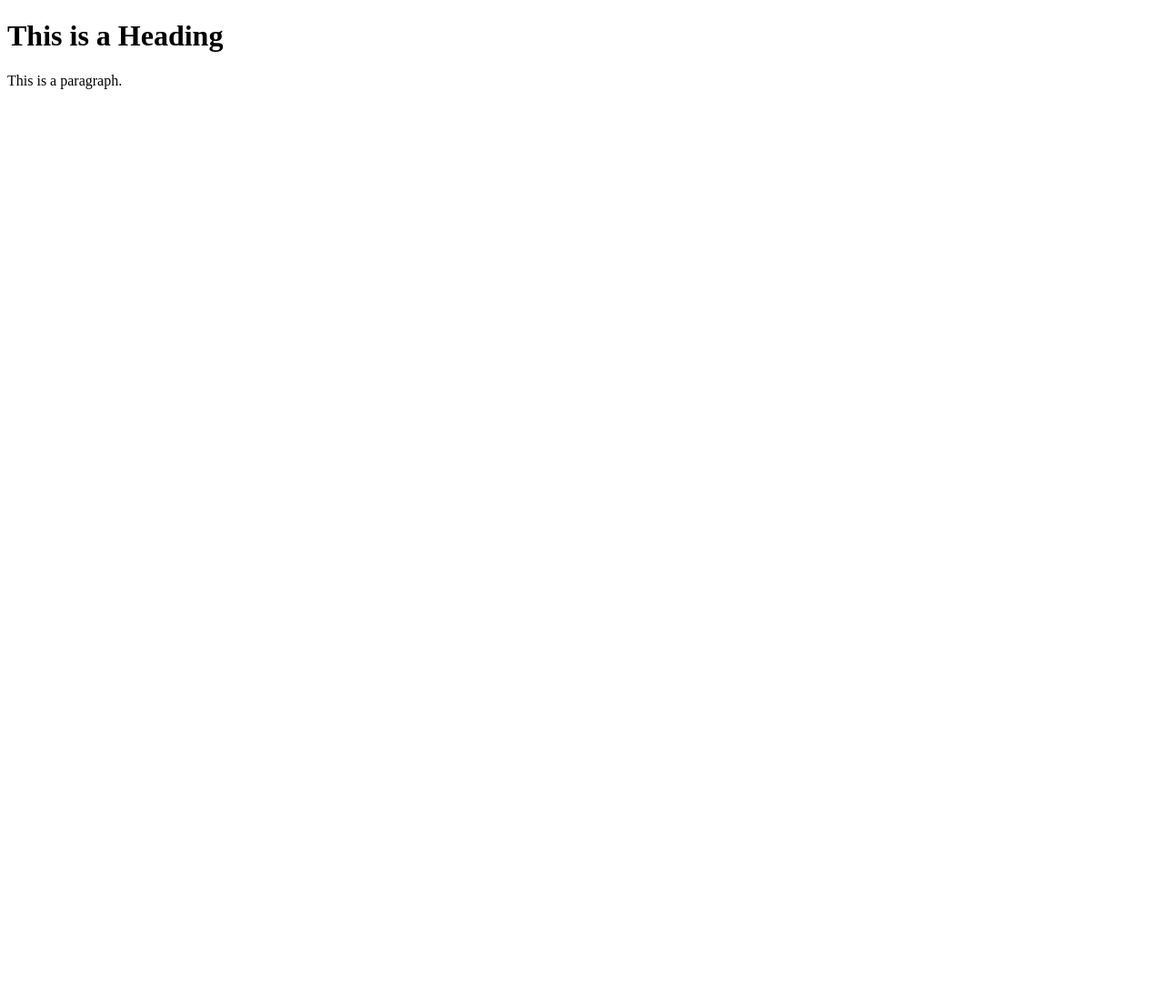
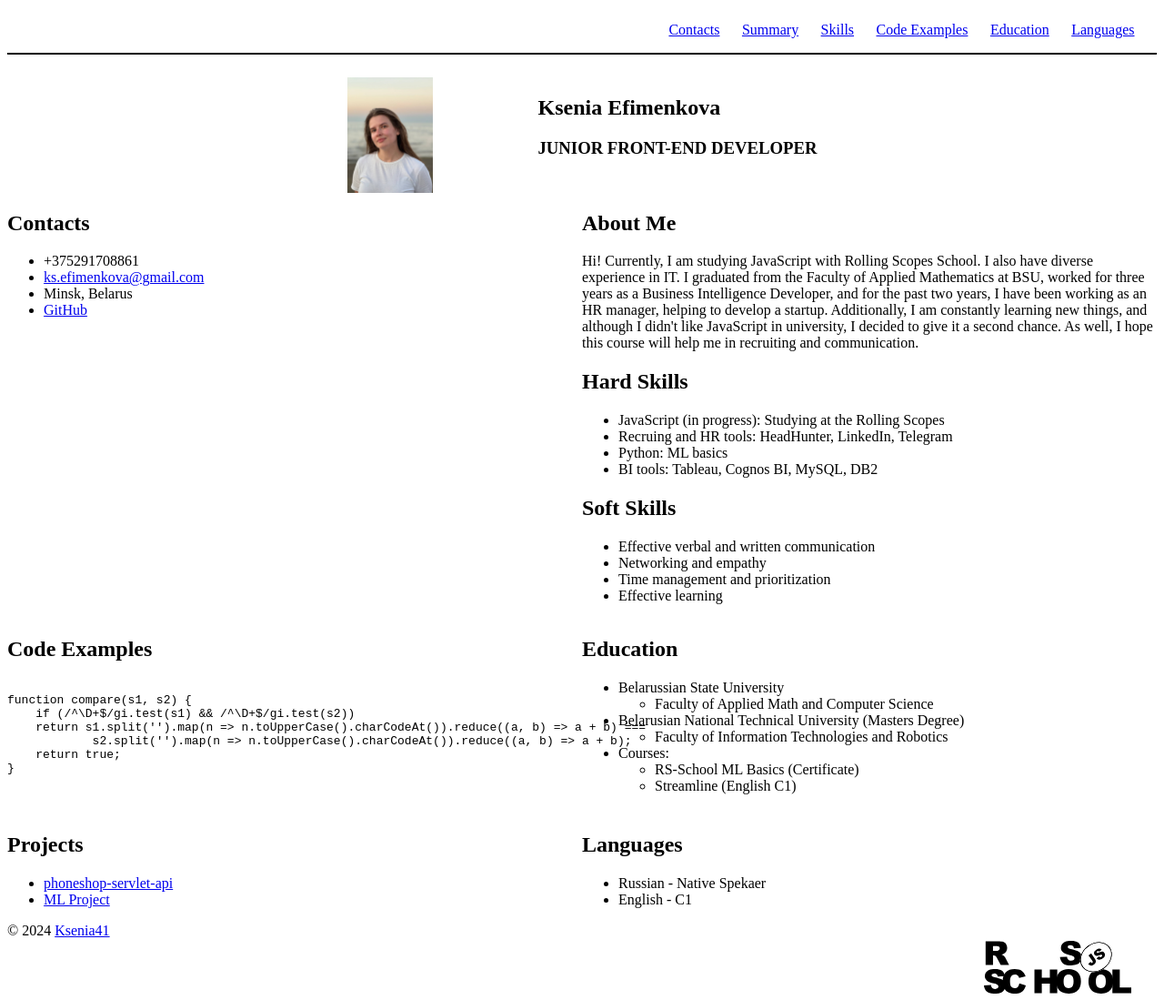
Before and after one commit to Ksenia41/rsschool-cv, a plain HTML site: page index.html in a window 1280 px wide. Shown: the whole page at 91% size. Before the commit the page ends 800 px from the top, so only its background shows below. Drawn offline with Linux system fonts and the light colour scheme.

Commit message:
init: start CV task#3, add the first vervion

```diff
--- a/index.html
+++ b/index.html
@@ -1,12 +1,148 @@
 <!DOCTYPE html>
 <html lang="en">
+
 <head>
-<title>Page Title</title>
+    <meta charset="UTF-8">
+    <meta name="viewport" content="width=device-width, initial-scale=1.0">
+    <title>CV</title>
+    <link rel="stylesheet" href="./style.css" />
+    <link rel="icon" href="assets/favicon.ico" />
+
 </head>
+
+
+
 <body>
+    <header>
+        <div class="container">
+            <nav class="nav">
+                <ul class="nav-list">
+                    <li class="nav-item"><a href="#contacts" class="nav-link">Contacts</a></li>
+                    <li class="nav-item"><a href="#summary" class="nav-link">Summary</a></li>
+                    <li class="nav-item"><a href="#skills" class="nav-link">Skills</a></li>
+                    <li class="nav-item"><a href="#code-examples" class="nav-link">Code Examples </a></li>
+                    <li class="nav-item"><a href="#education" class="nav-link">Education</a></li>
+                    <li class="nav-item"><a href="#languages" class="nav-link">Languages </a></li>
+                </ul>
+            </nav>
+            <div>
 
-<h1>This is a Heading </h1>
-<p>This is a paragraph.</p>
+    </header>
+    <div class="container">
+        <section class="section" id="profile">
+
+            <img src="assets/img/8D7E3317-C496-4EAE-8DC5-2E201B9C942D_1_105_c.jpg" class="my-avatar" alt="Avatar">
+            <div class="name-position">
+                <h1>Ksenia Efimenkova</h1>
+                <h3>JUNIOR FRONT-END DEVELOPER</h3>
+            </div>
+        </section>
+        <main class="main-container">
+
+
+
+            <section class="section" id="contacts">
+                <h1 class="section-title">Contacts</h1>
+                <ul class="contact-list">
+                    <li class="tel-number">+375291708861</li>
+                    <li class="email"><a href="ks.efimenkova@gmail.com">ks.efimenkova@gmail.com</a></li>
+                    <li class="location">Minsk, Belarus</li>
+                    <li class="github-link"><a href="https://github.com/Ksenia41">GitHub</a></li>
+                </ul>
+            </section>
+
+            <section class="section" id="about-me">
+                <h1 class="section-title">About Me</h1>
+                <p>Hi! Currently, I am studying JavaScript with Rolling Scopes School. I also have diverse
+                    experience in IT.
+                    I graduated from the Faculty of Applied Mathematics at BSU, worked for three years as a Business
+                    Intelligence Developer, and for the past two years, I have been working as an HR manager,
+                    helping to
+                    develop a startup. Additionally, I am constantly learning new things, and although I didn't like
+                    JavaScript in university, I decided to give it a second chance. As well, I hope this course will
+                    help me
+                    in recruiting and communication.</p>
+                <h2>Hard Skills</h2>
+                <ul class="hard-sckills-list">
+                    <li>JavaScript (in progress): Studying at the Rolling Scopes</li>
+                    <li>Recruing and HR tools: HeadHunter, LinkedIn, Telegram</li>
+                    <li>Python: ML basics</li>
+                    <li>BI tools: Tableau, Cognos BI, MySQL, DB2</li>
+                </ul>
+                <h2>Soft Skills</h2>
+                <ul class="soft-sckills-list">
+                    <li>Effective verbal and written communication</li>
+                    <li>Networking and empathy</li>
+                    <li>Time management and prioritization</li>
+                    <li>Effective learning</li>
+                </ul>
+            </section>
+
+            <section class="section" id="code-examples">
+                <h1 class="section-title">Code Examples</h1>
+                <pre>
+                <code>
+function compare(s1, s2) {
+    if (/^\D+$/gi.test(s1) && /^\D+$/gi.test(s2))
+    return s1.split('').map(n => n.toUpperCase().charCodeAt()).reduce((a, b) => a + b) ===
+            s2.split('').map(n => n.toUpperCase().charCodeAt()).reduce((a, b) => a + b);
+    return true;
+}
+                </code>
+                </pre>
+
+            </section>
+            <section class="section">
+                <h1 class="section-title">Education</h1>
+                <ul class="education-list">
+                    <li>Belarussian State University
+                        <ul>
+                            <li>Faculty of Applied Math and Computer Science</li>
+                        </ul>
+                    </li>
+                    <li>Belarusian National Technical University (Masters Degree)
+                        <ul>
+                            <li>Faculty of Information Technologies and Robotics</li>
+                        </ul>
+                    </li>
+                    <li>Courses:
+                        <ul>
+                            <li>RS-School ML Basics (Certificate)</li>
+                            <li>Streamline (English C1)</li>
+                        </ul>
+                    </li>
+                </ul>
+            </section>
+
+            <section class="section" id="projects">
+                <h1 class="section-title">Projects</h1>
+                <ul>
+                    <li><a href="https://github.com/Ksenia41/phoneshop-servlet-api">phoneshop-servlet-api</a></li>
+                    <li><a href="https://github.com/Ksenia41/ml-project-demo">ML Project</a></li>
+                </ul>
+            </section>
+
+            <section class="section" id="languages">
+                <h1 class="section-title">Languages</h1>
+                <ul>
+                    <li>Russian - Native Spekaer</li>
+                    <li>English - C1</li>
+                </ul>
+            </section>
+        </main>
+    </div>
+
+    <footer>
+        <div>
+            &copy; 2024 <a href="https://github.com/Ksenia41">Ksenia41</a>
+        </div>
+        <div>
+            <img src="assets/rsschool-logo.svg" alt="rs-logo" class="rs-logo">
+        </div>
+    </footer>
 
 </body>
+
+
+
 </html>
--- a/style.css
+++ b/style.css
@@ -0,0 +1,62 @@
+body {
+    display: flex;
+    flex-direction: column;
+    justify-content: space-between;
+  }
+
+header{
+    border-bottom: 2px solid black;
+}
+
+.container {
+    max-width: 1440px;
+    margin: 0 auto;
+  }
+
+.nav-list{
+    display: flex;
+    flex-direction: row;
+    justify-content: flex-end;
+    align-items: center;
+    list-style: none;
+}
+
+.nav-item{
+    padding-right: 2%;
+}
+
+
+.rs-logo{
+    height: 60px;
+    position: relative;
+    left: 85%;
+}
+
+.my-avatar{
+    width: 15%;
+    height: 20%;
+}
+
+.main-container {
+    display: flex;
+    flex-wrap: wrap;
+  }
+
+.section{
+    width: 50%;
+}
+
+@media (max-width: 768px) {
+    .section {
+      width: 100%;
+    }
+  }
+
+#profile {
+    max-width: 1440px;
+    margin: 0 auto;
+    display: flex;
+    flex-direction: row;
+    justify-content: space-around;
+    margin-top: 2%;
+  }
```
Also changed, not shown: assets/img/8D7E3317-C496-4EAE-8DC5-2E201B9C942D_1_105_c.jpg (added), assets/rsschool-logo.svg (added).
